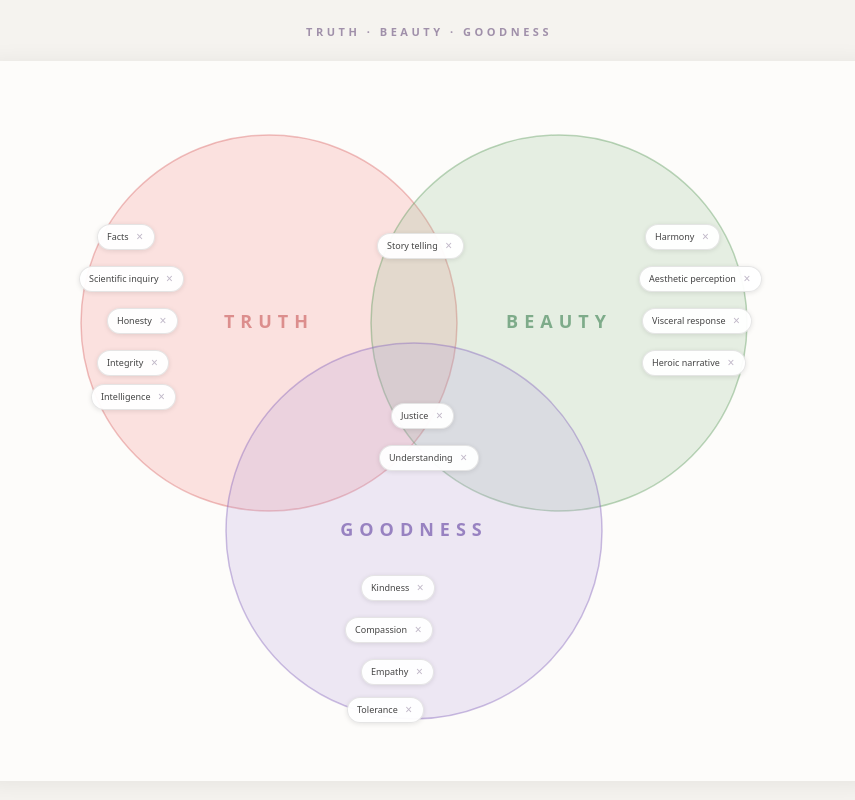
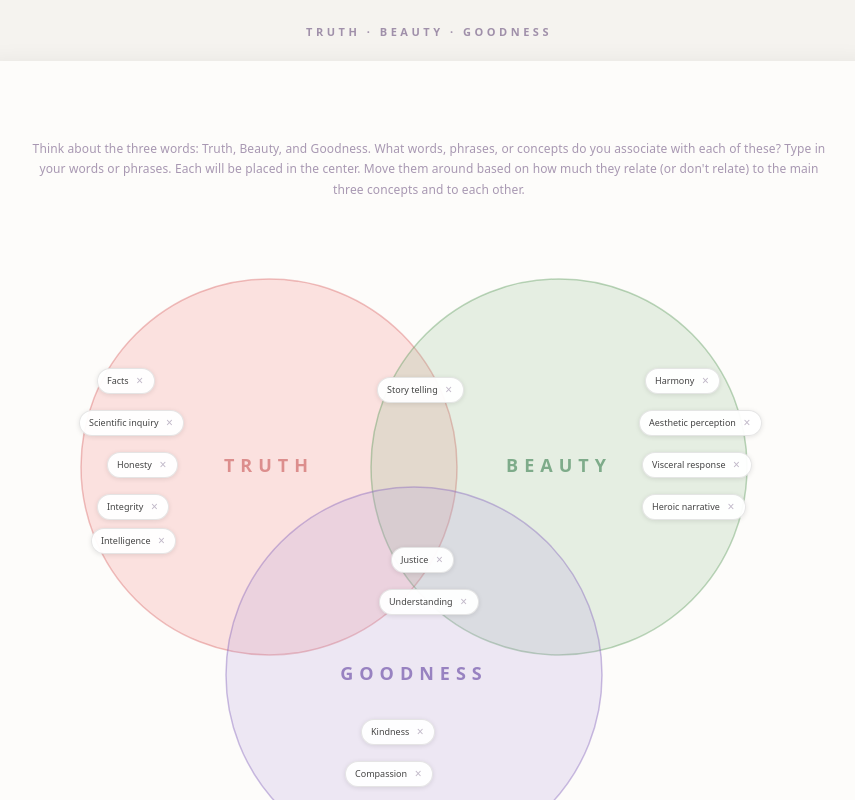
Before and after one commit to RichardJernigan/truth-beauty-goodness, a Next.js app: page / in a window 1280 px wide. Shown: the top 800 px of the page, without its empty margins (211-1066 px from the left). Built offline with nearby package versions, Linux system fonts and the light colour scheme.

Commit message:
add instruction text

```diff
--- a/app/page.tsx
+++ b/app/page.tsx
@@ -6,13 +6,17 @@ interface Chip { id: string; text: string; x: number; y: number }
 
 // ─── Design-space constants ───────────────────────────────────────────────────
 const LW = 900   // logical canvas width
-const LH = 720   // logical canvas height
+const LH = 864   // logical canvas height (20 % taller than circles for instruction text)
 const MIN_SCALE = 0.65   // floor for narrow phones (horizontal scroll below this)
 const V_OVERHEAD = 200   // px reserved for title + form + margins (fixed, not scaled)
 
-const T = { cx: 290, cy: 262, r: 188 }
-const B = { cx: 580, cy: 262, r: 188 }
-const G = { cx: 435, cy: 470, r: 188 }
+// Circles shifted down 144 px (= 20 % of old LH) to make room for instruction text above
+const T = { cx: 290, cy: 406, r: 188 }
+const B = { cx: 580, cy: 406, r: 188 }
+const G = { cx: 435, cy: 614, r: 188 }
+
+// Top of T/B circles in design space — instruction text lives in [0, INSTR_TOP)
+const INSTR_TOP = 218   // = cy(406) − r(188)
 
 // ─── Scale formula ────────────────────────────────────────────────────────────
 // byWidth  = how much we can scale before overflowing viewport width
@@ -28,29 +32,30 @@ function computeScale(vw: number, vh: number) {
 }
 
 // ─── Default chip positions ───────────────────────────────────────────────────
+// All y values shifted down 144 px to match the new circle positions.
 // 42-px vertical gaps so chips don't overlap at MIN_SCALE (0.65 × 42 = 27 px > chip height)
 const DEFAULTS: Chip[] = [
   // — Truth —
-  { id: 't1', text: 'Facts',              x: 118, y: 163 },
-  { id: 't2', text: 'Scientific inquiry', x: 100, y: 205 },
-  { id: 't3', text: 'Honesty',            x: 128, y: 247 },
-  { id: 't4', text: 'Integrity',          x: 118, y: 289 },
-  { id: 't5', text: 'Intelligence',       x: 112, y: 323 },
+  { id: 't1', text: 'Facts',              x: 118, y: 307 },
+  { id: 't2', text: 'Scientific inquiry', x: 100, y: 349 },
+  { id: 't3', text: 'Honesty',            x: 128, y: 391 },
+  { id: 't4', text: 'Integrity',          x: 118, y: 433 },
+  { id: 't5', text: 'Intelligence',       x: 112, y: 467 },
   // — Beauty —
-  { id: 'b1', text: 'Harmony',              x: 666, y: 163 },
-  { id: 'b2', text: 'Aesthetic perception', x: 660, y: 205 },
-  { id: 'b3', text: 'Visceral response',    x: 663, y: 247 },
-  { id: 'b4', text: 'Heroic narrative',     x: 663, y: 289 },
+  { id: 'b1', text: 'Harmony',              x: 666, y: 307 },
+  { id: 'b2', text: 'Aesthetic perception', x: 660, y: 349 },
+  { id: 'b3', text: 'Visceral response',    x: 663, y: 391 },
+  { id: 'b4', text: 'Heroic narrative',     x: 663, y: 433 },
   // — Truth + Beauty overlap —
-  { id: 'tb1', text: 'Story telling', x: 398, y: 172 },
+  { id: 'tb1', text: 'Story telling', x: 398, y: 316 },
   // — Triple overlap —
-  { id: 'c1', text: 'Justice',       x: 412, y: 342 },
-  { id: 'c2', text: 'Understanding', x: 400, y: 384 },
+  { id: 'c1', text: 'Justice',       x: 412, y: 486 },
+  { id: 'c2', text: 'Understanding', x: 400, y: 528 },
   // — Goodness —
-  { id: 'g1', text: 'Kindness',   x: 382, y: 514 },
-  { id: 'g2', text: 'Compassion', x: 366, y: 556 },
-  { id: 'g3', text: 'Empathy',    x: 382, y: 598 },
-  { id: 'g4', text: 'Tolerance',  x: 368, y: 636 },
+  { id: 'g1', text: 'Kindness',   x: 382, y: 658 },
+  { id: 'g2', text: 'Compassion', x: 366, y: 700 },
+  { id: 'g3', text: 'Empathy',    x: 382, y: 742 },
+  { id: 'g4', text: 'Tolerance',  x: 368, y: 780 },
 ]
 
 const useIsomorphicLayoutEffect =
@@ -211,6 +216,35 @@ export default function Page() {
             <text x={B.cx} y={B.cy} textAnchor="middle" dominantBaseline="middle" fill="#3a8050" fontSize="18" fontWeight="700" letterSpacing="6" opacity="0.60">BEAUTY</text>
             <text x={G.cx} y={G.cy} textAnchor="middle" dominantBaseline="middle" fill="#6040a0" fontSize="18" fontWeight="700" letterSpacing="6" opacity="0.60">GOODNESS</text>
           </svg>
+
+          {/* Instruction text — sits in the 218 design-unit space above the circles */}
+          <div
+            style={{
+              position: 'absolute',
+              top: 0,
+              left: 0,
+              right: 0,
+              height: Math.round(INSTR_TOP * scale),
+              display: 'flex',
+              alignItems: 'center',
+              justifyContent: 'center',
+              padding: `${Math.round(18 * scale)}px ${Math.round(52 * scale)}px`,
+              pointerEvents: 'none',
+              zIndex: 1,
+            }}
+          >
+            <p style={{
+              margin: 0,
+              fontSize: clamp(10, Math.round(12 * scale), 20),
+              lineHeight: 1.7,
+              color: '#a898b2',
+              textAlign: 'center',
+              fontWeight: 400,
+              letterSpacing: '0.01em',
+            }}>
+              Think about the three words: Truth, Beauty, and Goodness. What words, phrases, or concepts do you associate with each of these? Type in your words or phrases. Each will be placed in the center. Move them around based on how much they relate (or don&apos;t relate) to the main three concepts and to each other.
+            </p>
+          </div>
 
           {chips.map(chip => (
             <ChipEl
```
